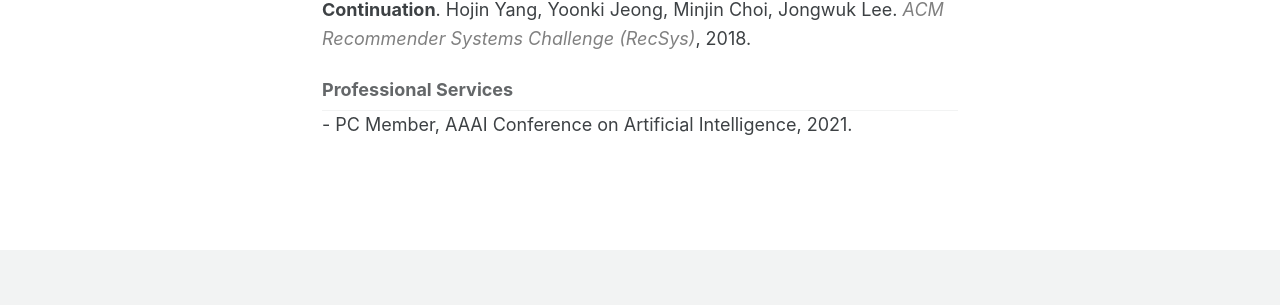
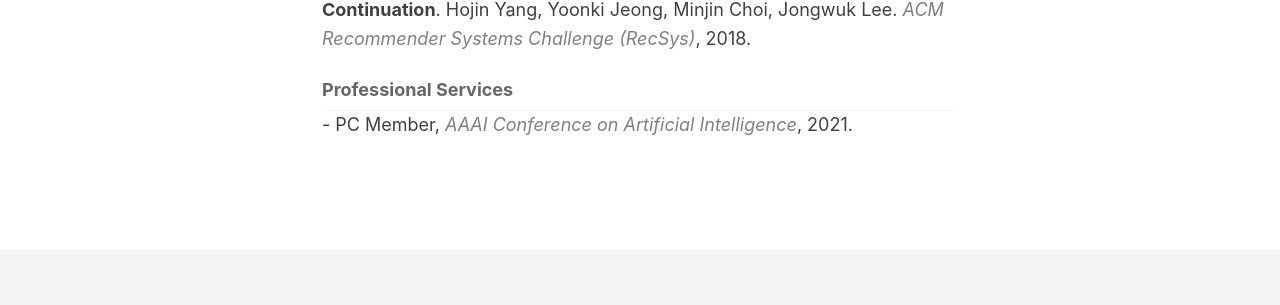
Before and after one commit to hojinYang/hojinYang.github.io, a Jekyll site: the page built from index.html, in a window 1280 px wide and 900 px high, scrolled down 788 px. Shown: the part 485-790 px from the top of the window. Built offline with Jekyll 4.4.1, drawn with Linux system fonts in a browser that asks for light colours; cached includes are drawn as plain includes; nearby versions of some CDN libraries; the list of posts is cut into pages by our own code.

Commit message:
Update home.html

```diff
--- a/_layouts/home.html
+++ b/_layouts/home.html
@@ -42,7 +42,7 @@
 <font color="gray"><i>ACM Recommender Systems Challenge (RecSys)</i></font>, 2018.
 
 <h3 class="archive__subtitle"> Professional Services </h3>
-- PC Member, AAAI Conference on Artificial Intelligence, 2021.
+- PC Member, <font color="gray"><i>AAAI Conference on Artificial Intelligence</i></font>, 2021.
 
 </div>
 </font>
```
